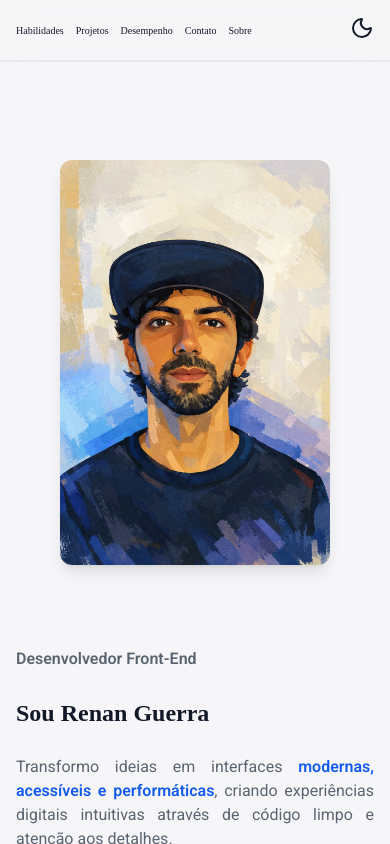
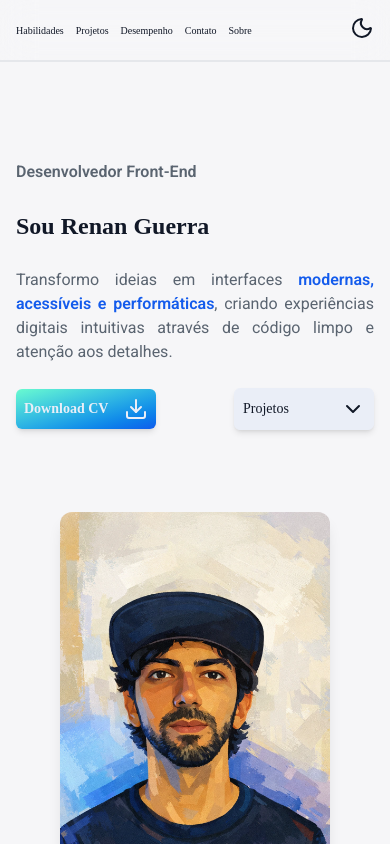
Before and after one commit to RenanMattosGuerra/Portfolio-Website, a Next.js app: page / in a window 390 px wide. Shown: the top 844 px of the page. Built offline with nearby package versions, Linux system fonts and the light colour scheme; a web font is replaced by a local one.

Commit message:
mobile-layout-order

```diff
--- a/src/app/page.tsx
+++ b/src/app/page.tsx
@@ -30,7 +30,7 @@ export default function Home() {
 
   return (
     <main className="flex-1 flex flex-col gap-xxl pb-xxl">
-      <section className="m-auto w-full my-xxl max-w-375 flex flex-col-reverse md:flex-row justify-evenly items-center gap-xxl p-md">
+      <section className="m-auto w-full my-xxl max-w-375 flex flex-col md:flex-row justify-evenly items-center gap-xxl p-md">
         <section className="flex flex-col gap-lg" data-aos="zoom-in">
           <span className="font-text text-(--color-text-muted) font-semibold text-size-md lg:text-size-lg">
             Desenvolvedor Front-End
```
